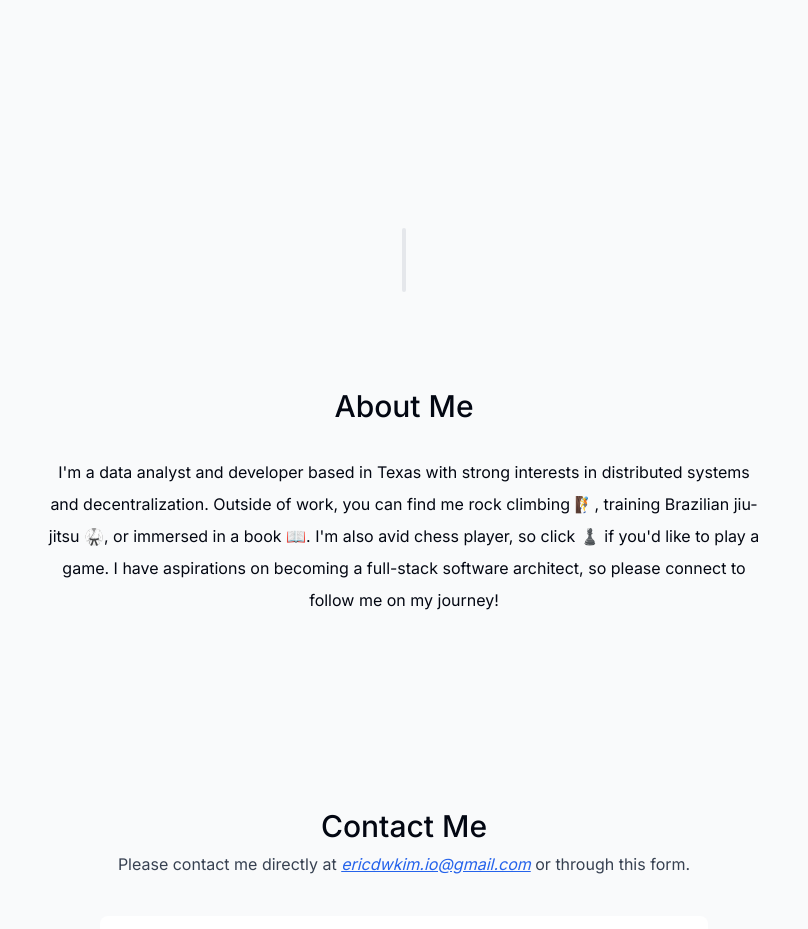
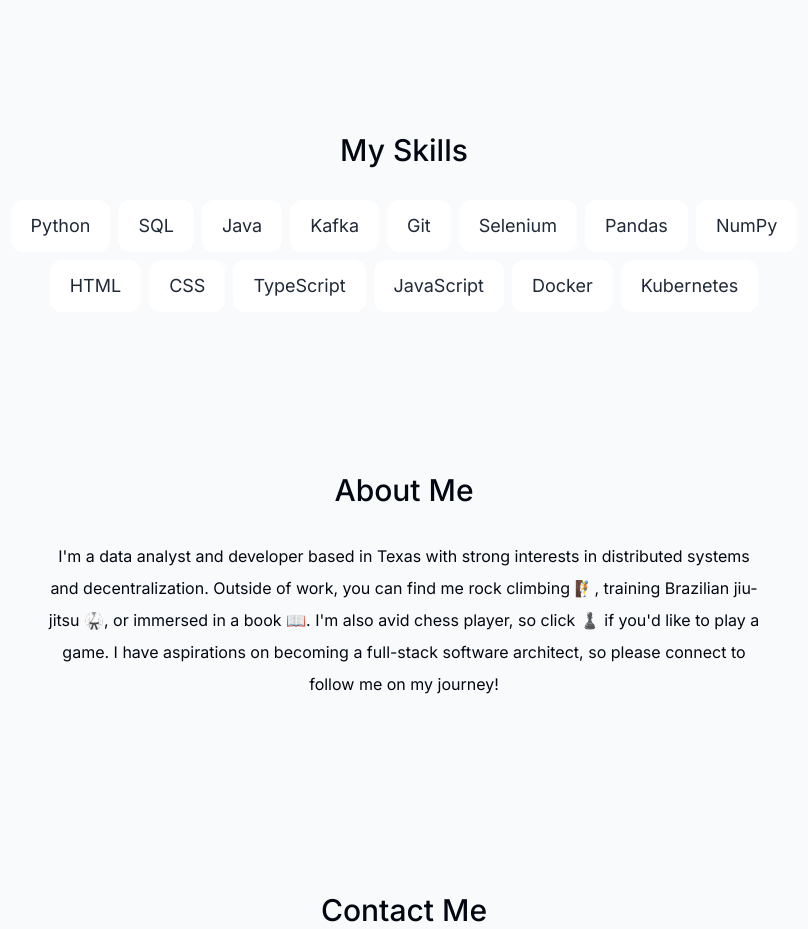
Before and after one commit to ericdwkim/my-portfolio, a Next.js app: page / in a window 1280 px wide. Shown: the part 3060-3989 px from the top of the page, without its empty margins (236-1044 px from the left). Built offline with nearby package versions, Linux system fonts and the light colour scheme; no server answers.

Commit message:
add: `Skills` component

```diff
--- a/app/page.tsx
+++ b/app/page.tsx
@@ -3,14 +3,14 @@ import { Contact } from '@/components/contact';
 import { Experience } from '@/components/experience';
 import { Intro } from '@/components/intro';
 import { SectionDivider } from "@/components/section-divider";
-
+import { Skills } from '@/components/skills';
 export default function Home() {
     return (
         <main className="flex flex-col items-center px-4 overflow-x-hidden">
             <Intro />
             <SectionDivider />
             <Experience />
-            <SectionDivider />
+            <Skills/>
             <About />
             <Contact/>
         </main>
--- /dev/null
+++ b/components/skills.tsx
@@ -0,0 +1,52 @@
+'use client';
+
+import React from 'react';
+import { SectionHeading } from './section-heading';
+import { skillsData } from '@/lib/data';
+import {useSectionInView } from "@/lib/hooks";
+import { motion } from 'framer-motion';
+
+const fadeInAnimationVariants = {
+    initial: {
+        opacity: 0,
+        y: 100,
+    },
+    animate: (index: number) => ({
+        opacity: 1,
+        y: 0,
+        transition: {
+            delay: 0.05 * index,
+        },
+    }),
+};
+
+export const Skills = () => {
+    const { ref } = useSectionInView('Skills');
+
+    return (
+        <section
+            id="skills"
+            ref={ref}
+            className="mb-28 max-w-[53rem] scroll-mt-28 text-center sm:mb-40"
+        >
+            <SectionHeading>My skills </SectionHeading>
+            <ul className="flex flex-wrap justify-center gap-2 text-lg text-gray-800">
+                {skillsData.map((skill, index ) =>(
+                 <motion.li
+                    className="bg-white border-black rounded-xl px-5 py-3 dark:bg-white/10 dark:text-white/80"
+                    key={index}
+                    variants={fadeInAnimationVariants}
+                    initial="initial"
+                    whileInView="animate"
+                    viewport={{
+                        once: true,
+                    }}
+                    custom={index}
+                 >
+                     {skill}
+                 </motion.li>
+                ))}
+            </ul>
+        </section>
+    );
+};
```
